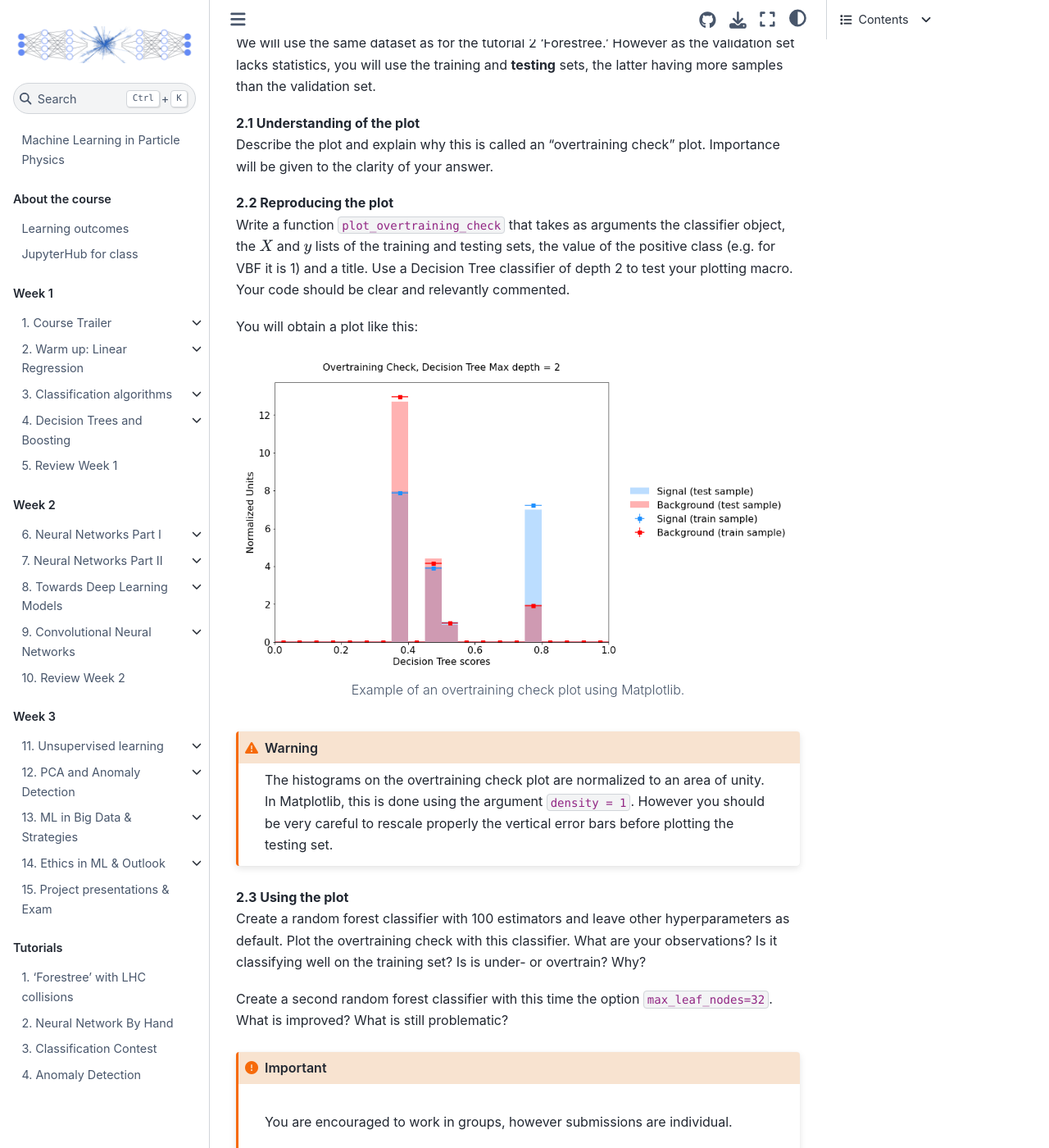
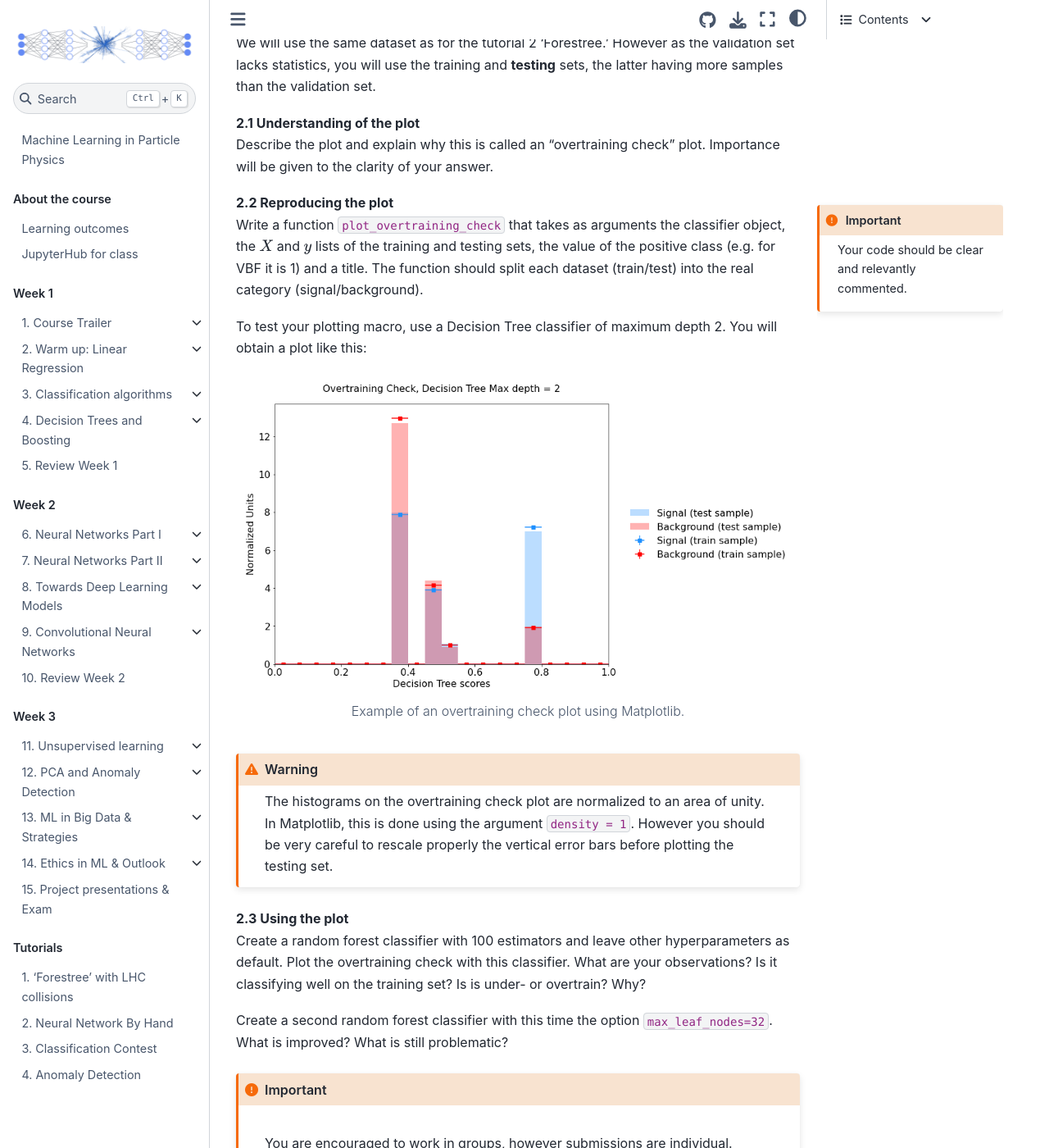
Before and after one commit to clairedavid/ml_in_hep, a Jupyter Book: the page built from assignments/ml_a2.md, in a window 1280 px wide and 1400 px high, scrolled down 2121 px. Shown: the whole window at 82% size. Built offline with Jupyter Book 1.0.4 settings and Sphinx 7.4.7 and the Sphinx Book theme 1.1.4, drawn with Linux system fonts in a browser that asks for light colours; pages that are not in the unit, such as notebooks, are missing from menus; some of the changed text lies outside the part shown.

Commit message:
Tuto 1 typo and adding data folder

`````diff
--- a/assignments/ml_a2.md
+++ b/assignments/ml_a2.md
@@ -65,10 +65,15 @@ We will use the same dataset as for the tutorial 2 'Forestree.' However as the v
 __2.1 Understanding of the plot__
 Describe the plot and explain why this is called an "overtraining check" plot. Importance will be given to the clarity of your answer.
 
+````{margin}
+```{important}
+Your code should be clear and relevantly commented.
+```
+````
 __2.2 Reproducing the plot__
-Write a function `plot_overtraining_check` that takes as arguments the classifier object, the $X$ and $y$ lists of the training and testing sets, the value of the positive class (e.g. for VBF it is 1) and a title. Use a Decision Tree classifier of depth 2 to test your plotting macro. Your code should be clear and relevantly commented.
+Write a function `plot_overtraining_check` that takes as arguments the classifier object, the $X$ and $y$ lists of the training and testing sets, the value of the positive class (e.g. for VBF it is 1) and a title. The function should split each dataset (train/test) into the real category (signal/background).
 
-You will obtain a plot like this:
+To test your plotting macro, use a Decision Tree classifier of maximum depth 2. You will obtain a plot like this:
 
 ```{figure} ../images/a_02_overtraining_plt_DTmaxD2.png
 ---
@@ -77,8 +82,6 @@ You will obtain a plot like this:
 ---
 Example of an overtraining check plot using Matplotlib.
 ```
-
-
 ```{warning}
 The histograms on the overtraining check plot are normalized to an area of unity. In Matplotlib, this is done using the argument `density = 1`. However you should be very careful to rescale properly the vertical error bars before plotting the testing set.
 ```
@@ -86,7 +89,7 @@ The histograms on the overtraining check plot are normalized to an area of unity
 __2.3 Using the plot__
 Create a random forest classifier with 100 estimators and leave other hyperparameters as default. Plot the overtraining check with this classifier. What are your observations? Is it classifying well on the training set? Is is under- or overtrain? Why?
 
-Create a second random forest classifier with this time the option `max_leaf_nodes=32`. What is improved? What is still problematic?
+Create a second random forest classifier with this time the option `max_leaf_nodes=32`.  What is improved? What is still problematic?
 
 ```{important}
 &nbsp;
`````
Also changed, not shown: other parts of assignments/ml_a2.md (+1 -1 lines), 3 other files.
